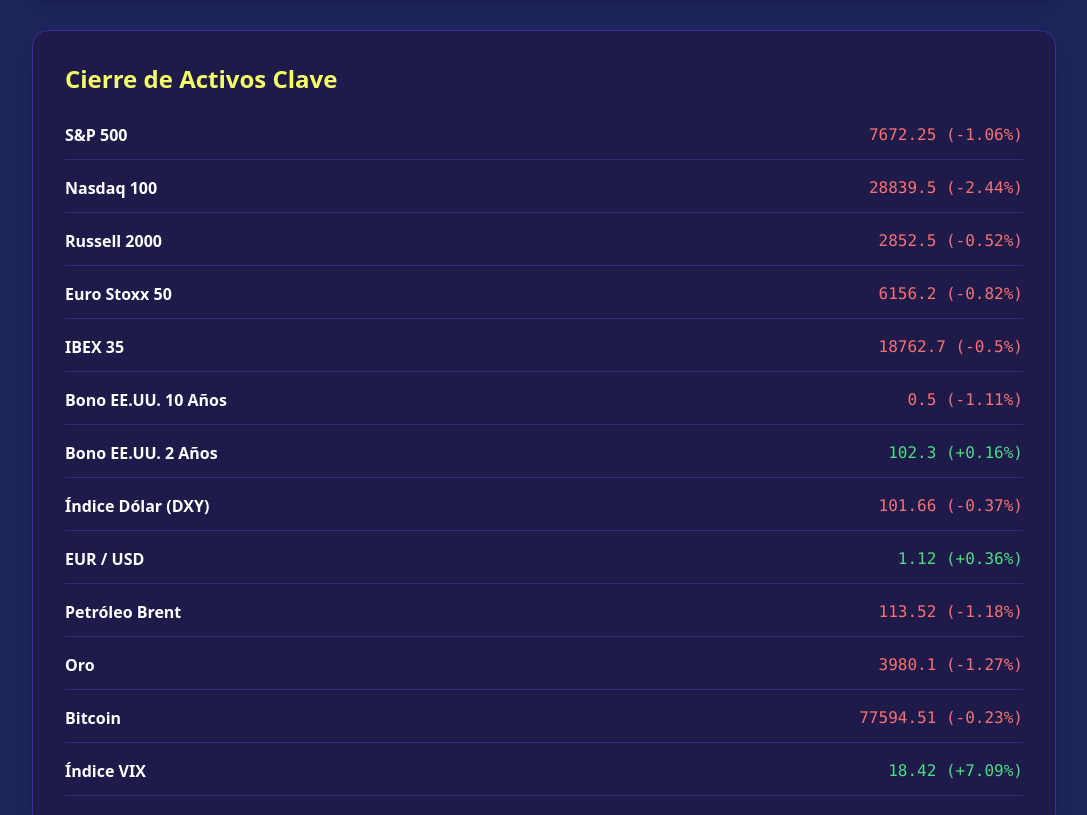
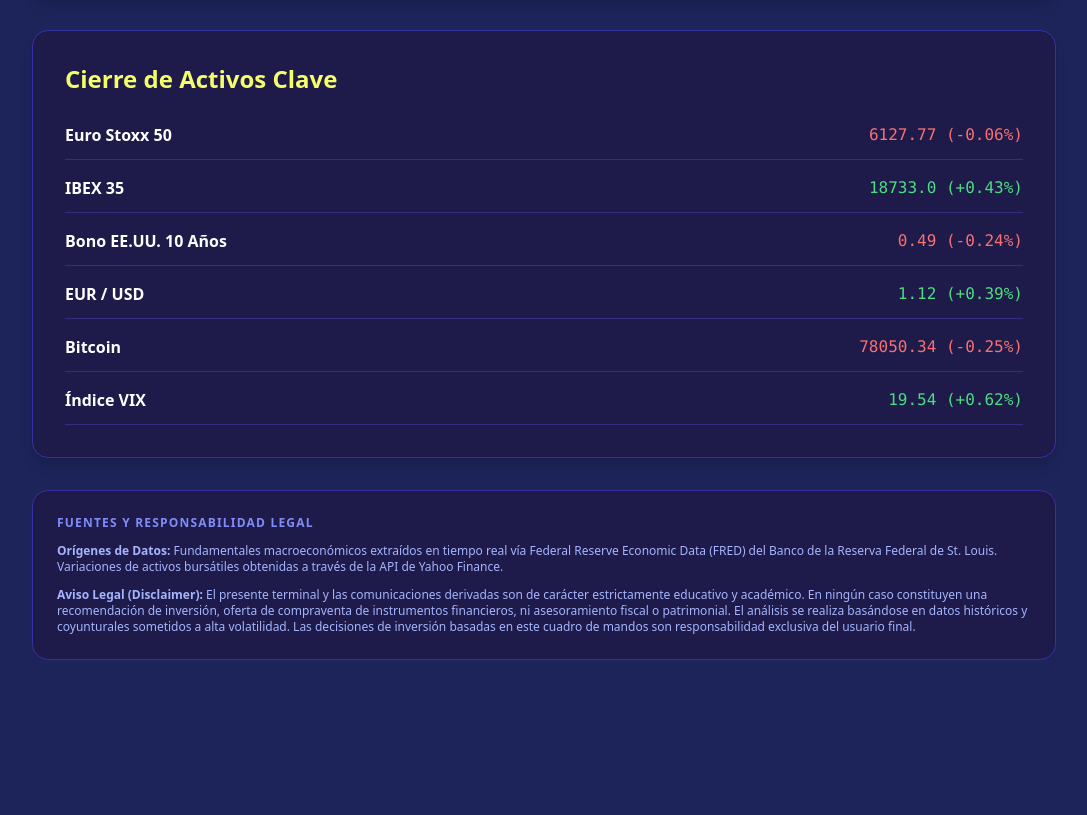
Before and after one commit to aguarinosm/mercado_bot.py, a plain HTML site: page index.html in a window 1280 px wide. Shown: the part 711-1526 px from the top of the page, without its empty margins (96-1183 px from the left). After the commit the page ends 1403 px from the top, so only its background shows below. Drawn offline with nearby package versions, Linux system fonts and the light colour scheme.

Commit message:
Actualizar web diaria automática

```diff
--- a/index.html
+++ b/index.html
@@ -3,7 +3,7 @@
 <head>
     <meta charset="UTF-8">
     <meta name="viewport" content="width=device-width, initial-scale=1.0">
-    <title>Terminal Macro-Financiero | 30-10-2026</title>
+    <title>Terminal Macro-Financiero | 02-11-2026</title>
     <script src="https://cdn.tailwindcss.com"></script>
     <style>
         body { background-color: #1C2459; color: #ffffff; font-family: system-ui, -apple-system, sans-serif; }
@@ -15,7 +15,7 @@
         <!-- CABECERA -->
         <header class="border-b border-indigo-800 pb-4">
             <h1 class="text-4xl font-extrabold text-[#F5FF67]">Briefing de Mercados</h1>
-            <p class="text-indigo-300 mt-2 text-sm uppercase tracking-wider">Despliegue Analítico • Fecha: 30-10-2026</p>
+            <p class="text-indigo-300 mt-2 text-sm uppercase tracking-wider">Despliegue Analítico • Fecha: 02-11-2026</p>
         </header>
 
         <!-- BLOQUE 1: RESUMEN DUMMIES (AMARILLO GIGANTE) -->
@@ -30,7 +30,7 @@
         <section class="bg-indigo-950 p-6 md:p-8 rounded-2xl border border-indigo-800 shadow-lg space-y-6">
             <h2 class="text-2xl font-bold text-[#F5FF67]">Monitor Macro & FED</h2>
             <p class="text-indigo-100 leading-relaxed text-lg">
-                <strong>Análisis Institucional:</strong> Entorno macroeconómico acomodaticio o asimilado por el consenso. La lectura de inflación (336.298) y un mercado laboral estabilizado permiten que los índices directores extiendan su estructura técnica, con el bono a 10 años estabilizado en 0.5%.
+                <strong>Análisis Institucional:</strong> Entorno macroeconómico acomodaticio o asimilado por el consenso. La lectura de inflación (336.298) y un mercado laboral estabilizado permiten que los índices directores extiendan su estructura técnica, con el bono a 10 años estabilizado en 0.49%.
             </p>
             <div class="grid grid-cols-2 md:grid-cols-4 gap-4 mt-6">
                 <div class="bg-[#1C2459] p-4 rounded-xl border border-indigo-800 text-center">
@@ -58,68 +58,33 @@
             <ul class="space-y-1 mt-4">
 
         <li class='flex justify-between border-b border-indigo-900 py-3 items-center'>
-            <span class='font-semibold'>S&P 500</span>
-            <span class='font-mono text-red-400'>7672.25 (-1.06%)</span>
-        </li>
-
-        <li class='flex justify-between border-b border-indigo-900 py-3 items-center'>
-            <span class='font-semibold'>Nasdaq 100</span>
-            <span class='font-mono text-red-400'>28839.5 (-2.44%)</span>
-        </li>
-
-        <li class='flex justify-between border-b border-indigo-900 py-3 items-center'>
-            <span class='font-semibold'>Russell 2000</span>
-            <span class='font-mono text-red-400'>2852.5 (-0.52%)</span>
-        </li>
-
-        <li class='flex justify-between border-b border-indigo-900 py-3 items-center'>
             <span class='font-semibold'>Euro Stoxx 50</span>
-            <span class='font-mono text-red-400'>6156.2 (-0.82%)</span>
+            <span class='font-mono text-red-400'>6127.77 (-0.06%)</span>
         </li>
 
         <li class='flex justify-between border-b border-indigo-900 py-3 items-center'>
             <span class='font-semibold'>IBEX 35</span>
-            <span class='font-mono text-red-400'>18762.7 (-0.5%)</span>
+            <span class='font-mono text-green-400'>18733.0 (+0.43%)</span>
         </li>
 
         <li class='flex justify-between border-b border-indigo-900 py-3 items-center'>
             <span class='font-semibold'>Bono EE.UU. 10 Años</span>
-            <span class='font-mono text-red-400'>0.5 (-1.11%)</span>
-        </li>
-
-        <li class='flex justify-between border-b border-indigo-900 py-3 items-center'>
-            <span class='font-semibold'>Bono EE.UU. 2 Años</span>
-            <span class='font-mono text-green-400'>102.3 (+0.16%)</span>
-        </li>
-
-        <li class='flex justify-between border-b border-indigo-900 py-3 items-center'>
-            <span class='font-semibold'>Índice Dólar (DXY)</span>
-            <span class='font-mono text-red-400'>101.66 (-0.37%)</span>
+            <span class='font-mono text-red-400'>0.49 (-0.24%)</span>
         </li>
 
         <li class='flex justify-between border-b border-indigo-900 py-3 items-center'>
             <span class='font-semibold'>EUR / USD</span>
-            <span class='font-mono text-green-400'>1.12 (+0.36%)</span>
-        </li>
-
-        <li class='flex justify-between border-b border-indigo-900 py-3 items-center'>
-            <span class='font-semibold'>Petróleo Brent</span>
-            <span class='font-mono text-red-400'>113.52 (-1.18%)</span>
-        </li>
-
-        <li class='flex justify-between border-b border-indigo-900 py-3 items-center'>
-            <span class='font-semibold'>Oro</span>
-            <span class='font-mono text-red-400'>3980.1 (-1.27%)</span>
+            <span class='font-mono text-green-400'>1.12 (+0.39%)</span>
         </li>
 
         <li class='flex justify-between border-b border-indigo-900 py-3 items-center'>
             <span class='font-semibold'>Bitcoin</span>
-            <span class='font-mono text-red-400'>77594.51 (-0.23%)</span>
+            <span class='font-mono text-red-400'>78050.34 (-0.25%)</span>
         </li>
 
         <li class='flex justify-between border-b border-indigo-900 py-3 items-center'>
             <span class='font-semibold'>Índice VIX</span>
-            <span class='font-mono text-green-400'>18.42 (+7.09%)</span>
+            <span class='font-mono text-green-400'>19.54 (+0.62%)</span>
         </li>
 
             </ul>
```
